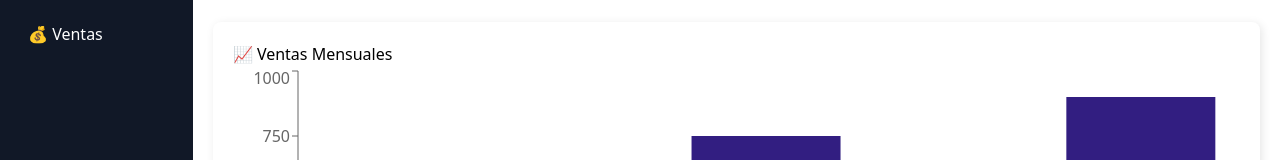
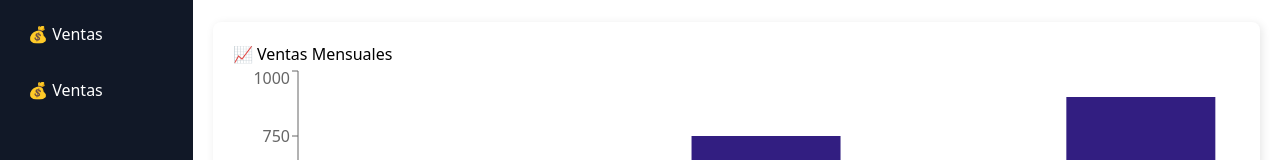
Before and after one commit to Ysaidd/proyectoAnfer, a React (Vite) app in the folder frontend/: page /admin in a window 1280 px wide. Shown: the part 254-414 px from the top of the page. Built offline with nearby package versions, Linux system fonts and the light colour scheme.

Commit message:
adminsidebar corregida

```diff
--- a/frontend/src/Admin/AdminSidebar.jsx
+++ b/frontend/src/Admin/AdminSidebar.jsx
@@ -25,6 +25,11 @@ const AdminSidebar = () => {
             💰 Ventas
           </Link>
         </li>
+        <li>
+          <Link to={`/admin/categories`} className="block p-2 hover:bg-gray-700 rounded">
+            💰 Ventas
+          </Link>
+        </li>
       </ul>
     </aside>
   );
```
